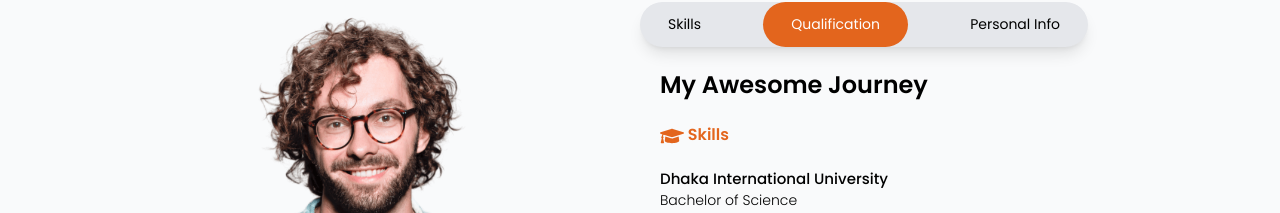
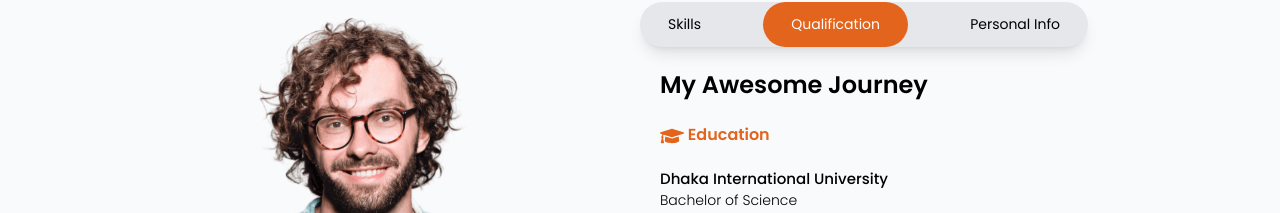
Before and after one commit to guljer77/react-portfolio, a React (Vite) app: page / in a window 1280 px wide. Both pictures are taken after a click on the element "Qualification". Shown: the part 1010-1223 px from the top of the page. Built offline with nearby package versions, Linux system fonts and the light colour scheme.

Commit message:
some section edit

```diff
--- a/src/Pages/Home/About.jsx
+++ b/src/Pages/Home/About.jsx
@@ -98,7 +98,7 @@ function About() {
                   </h4>
                   <h6 className="text-[16px] font-semibold text-primary">
                     <FaGraduationCap size={24} className="inline-block" />{" "}
-                    Skills
+                    Education
                   </h6>
                   <div className="pt-5">
                     <h4 className="text-[15px] font-medium">
```
